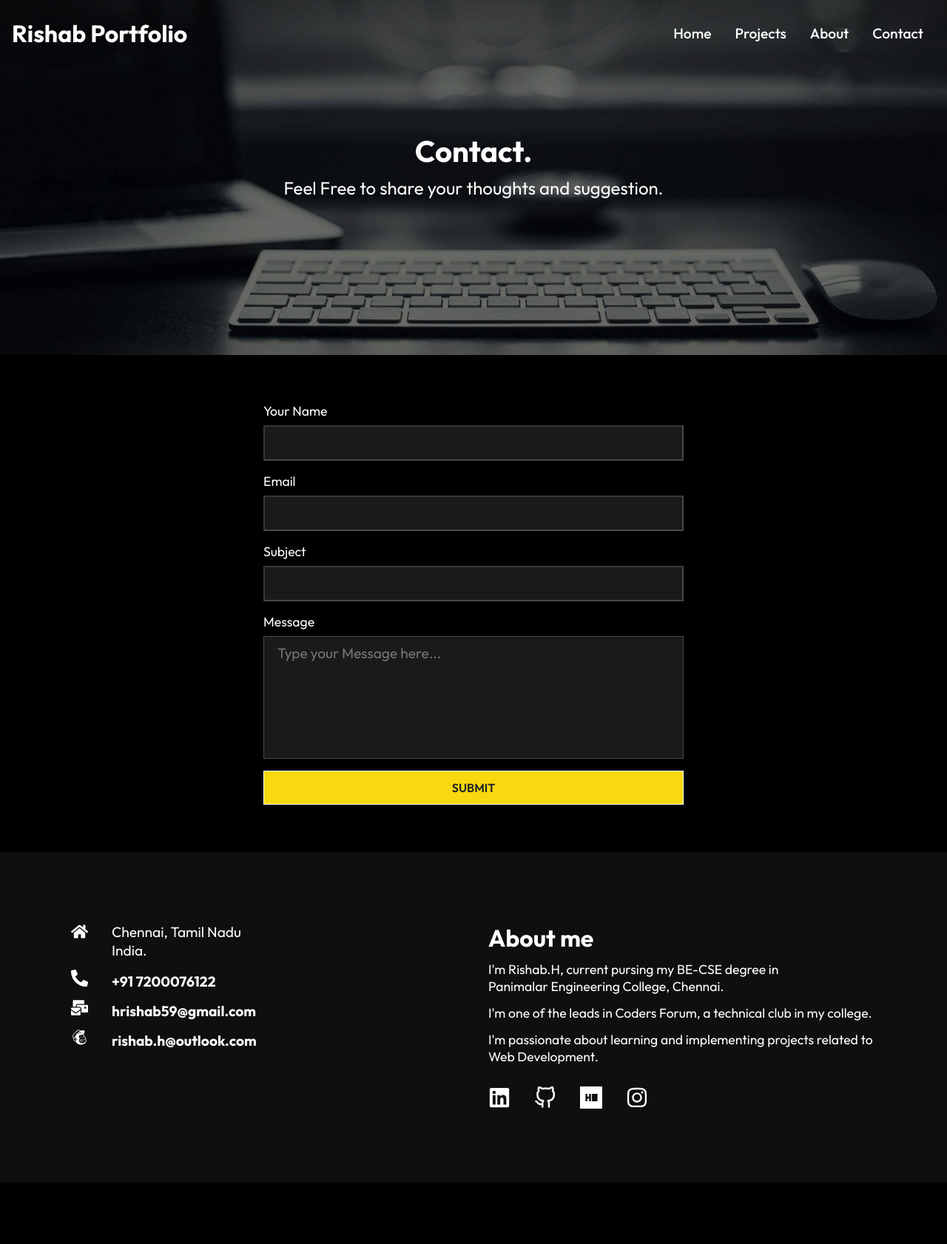
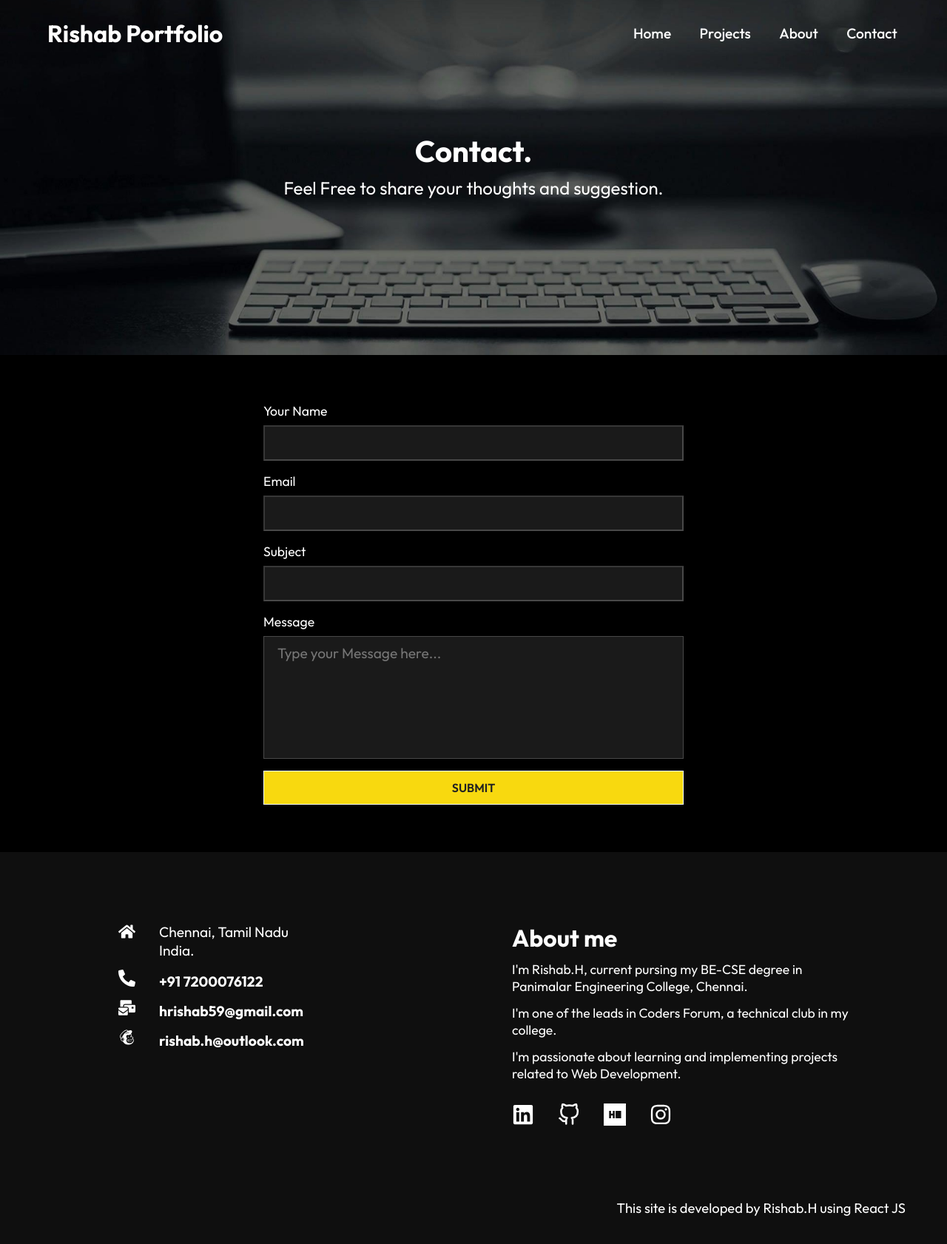
Before and after one commit to Rishab59/rishab-portfolio, a React (Create React App) app: page /contact in a window 1280 px wide. Shown: the top 1682 px of the page at 74% size. Before the commit the page ends 1599 px from the top, so only its background shows below. Built offline with nearby package versions, Linux system fonts and the light colour scheme.

Commit message:
modified footer and added quiz app

```diff
--- a/src/components/AboutContent.js
+++ b/src/components/AboutContent.js
@@ -138,4 +138,5 @@ const AboutContent = () => {
   )
 }
 
-export default AboutContent
+
+export default AboutContent ;
--- a/src/components/Footer.js
+++ b/src/components/Footer.js
@@ -10,7 +10,7 @@ import { SiHackerrank } from "react-icons/si" ;
 const Footer = () => {
     return (
         <div className = "footer" >
-            <div className = "footer-container" style = {{ marginLeft: ( window.innerWidth <= 640 ) ? '-2rem' : 'auto' }} >
+            <div className = "footer-container" style = {{ marginLeft: ( window.innerWidth <= 640 ) ? '-2rem' : '4rem' }} >
                 <div className = "footer-left" >
                     <div className = "location" >
                         <FaHome size = { 23 } style = {{ color: "#fff", marginRight: "2rem" }} />
@@ -46,7 +46,11 @@ const Footer = () => {
                     <h4>About me</h4>
 
                     <p className = "content" >
-                        I'm Rishab.H, current pursing my BE-CSE degree in <br /><NavLink to = "https://panimalar.ac.in/" className = "links" target = "_blank" >Panimalar Engineering College</NavLink>, Chennai.
+                        I'm&nbsp;
+                        <NavLink to = "https://www.linkedin.com/in/rishab-h-656b97224/" target = "_blank" className = "links" >
+                            Rishab.H
+                        </NavLink>
+                        , current pursing my BE-CSE degree in <br /><NavLink to = "https://panimalar.ac.in/" className = "links" target = "_blank" >Panimalar Engineering College</NavLink>, Chennai.
                     </p>
                     <p className = "content" >
                         I'm one of the leads in <NavLink to = "https://codersforum.netlify.app/" className = "links" target = "_blank" >Coders Forum</NavLink>, a technical club in my college.
@@ -73,6 +77,18 @@ const Footer = () => {
                     </div>
                 </div>
             </div>
+
+            <div className = "footer-bottom">
+                <div className = "info">
+                    <p>
+                        This site is developed by&nbsp;
+                        <NavLink to = "https://www.linkedin.com/in/rishab-h-656b97224/" target = "_blank" className = "links" >
+                            Rishab.H
+                        </NavLink>
+                        &nbsp;using React JS
+                    </p>
+                </div>
+            </div>
         </div>
     ) ;
 }
--- a/src/components/FooterStyles.css
+++ b/src/components/FooterStyles.css
@@ -59,6 +59,17 @@
     font-size: 1.1rem ;
 }
 
+.footer-bottom{
+    display: flex ;
+    justify-content: space-between ;
+    align-items: flex-end ;
+}
+
+.info{
+    margin: 6rem -2.5rem -2.5rem auto ;
+    font-size: 1.15rem ;
+}
+
 
 @media screen and (max-width: 640px){
     .footer-container{
@@ -78,4 +89,15 @@
     .footer-right p{
         font-size: 1rem ;
     }
+
+    .footer-bottom{
+        flex-direction: column ;
+        align-items: center ;
+    }
+
+    .info{
+        margin-left: -1.5rem  ;
+        margin-top: 2rem ;
+        width: 220px ;
+    }
 }
--- a/src/components/HeroImg.js
+++ b/src/components/HeroImg.js
@@ -56,11 +56,16 @@ const HeroImg = () => {
 
       <div className = "content" >
         <div className = "Rishab-img-container" >
-          <img className = "Rishab-img" src = { RishabImg } alt = "RishabImage" />
+          <NavLink to = "https://www.linkedin.com/in/rishab-h-656b97224/" target = "_blank">
+            <img className = "Rishab-img" src = { RishabImg } alt = "RishabImage" />
+          </NavLink>
         </div>
 
         <h1>
-          Hi I'm <NavLink to = "https://www.github.com/Rishab59" className = "links" target = "_blank" >Rishab.H</NavLink>
+          Hi ! , I'm&nbsp;
+          <NavLink to = "https://www.linkedin.com/in/rishab-h-656b97224/" target = "_blank" className = "links" >
+            Rishab.H
+          </NavLink>
         </h1>
 
         <p style = {{ height: `${pTagHeight}px` }} >
--- a/src/components/Navbar.js
+++ b/src/components/Navbar.js
@@ -26,7 +26,7 @@ const NavBar = () => {
 
   return (
     <div className = { navbgcolor ? "header header-bg" : "header" } >
-      <Link to = "/" className = "links" >
+      <Link to = "/">
         <h1>Rishab Portfolio</h1>
       </Link>
 
@@ -47,7 +47,7 @@ const NavBar = () => {
           </Link>
         </li>
         <li>
-          <Link to = "/contact" className = "links" >
+          <Link to = "/contact" className = "links contact" >
             Contact
           </Link>
         </li>
--- a/src/components/NavbarStyles.css
+++ b/src/components/NavbarStyles.css
@@ -2,7 +2,7 @@
     display: flex ;
     justify-content: space-between ;
     align-items: center ;
-    padding: 1rem ;
+    padding-left: 4rem ;
     position: fixed ;
     width: 100% ;
     height: 90px ;
@@ -19,7 +19,11 @@
 }
 
 .nav-menu li{
-    padding: 0 1rem ;
+    padding: 0 1.2rem ;
+}
+
+.contact{
+    margin-right: 3rem ;
 }
 
 .nav-menu li a{
@@ -32,6 +36,10 @@
 }
 
 @media screen and (max-width: 1040px){
+    .header{
+        padding-left: 1.7rem ;
+    }
+
     .nav-menu{
         flex-direction: column ;
         justify-content: center ;
@@ -60,5 +68,6 @@
 
     .hamburger{
         display: initial ;
+        padding-right: 1rem ;
     }
 }
--- a/src/components/WorkCardData.js
+++ b/src/components/WorkCardData.js
@@ -16,7 +16,8 @@ import ToDoListImg from "../assets/projects/ToDoListImage.png" ;
 import Cal2UsingJSImg from "../assets/projects/CalculatorImage2.png" ;
 import SuperMarketBillingSysUsingCppImg from "../assets/projects/SuperMarketBillingSystemUsingCppImage.png" ;
 import NextDateCalUsingCImg from "../assets/projects/NextDateCalculatorUsingCImage.png" ;
-import HorizontalScrollTextUsingCImg from "../assets/projects/HorizontalScrollTextUsingCImage.png";
+import HorizontalScrollTextUsingCImg from "../assets/projects/HorizontalScrollTextUsingCImage.png" ;
+import QuizAppJSImg from "../assets/projects/QuizAppByRishabUsingJS.png" ;
 
 
 const ProjectCardData = [
@@ -35,6 +36,14 @@ const ProjectCardData = [
         content: "This is a Notepad Project developed using Java Swing.",
         liveoutput: "",
         sourcecode: "https://github.com/Rishab59/NotepadUsingJava",
+    },
+    {
+        imgsrc: QuizAppJSImg,
+        lang: "JS",
+        title: "Quiz App",
+        content: "This is a Quiz App Web Project developed using JS for an intercollege event.",
+        liveoutput: "https://rishab59.github.io/QuizAppByRishab/",
+        sourcecode: "https://github.com/Rishab59/QuizAppByRishab",
     },
     {
         imgsrc: MusicPlayerImg,
```
Also changed, not shown: src/assets/projects/QuizAppByRishabUsingJS.png (added).
